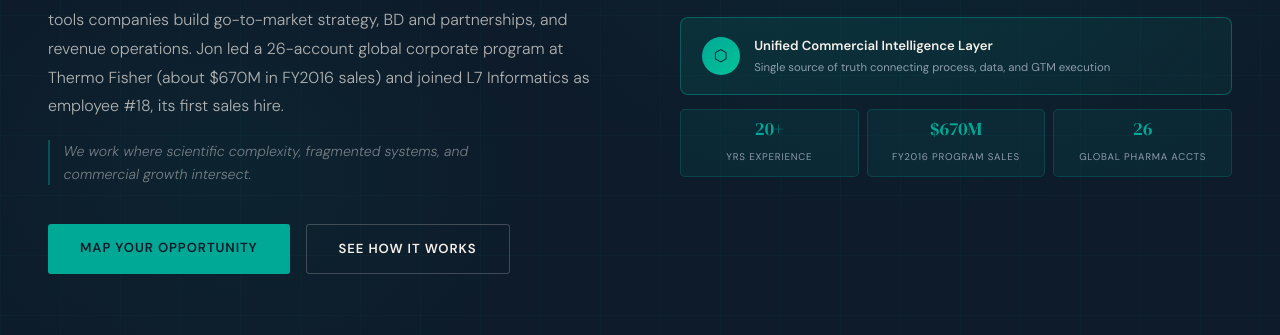
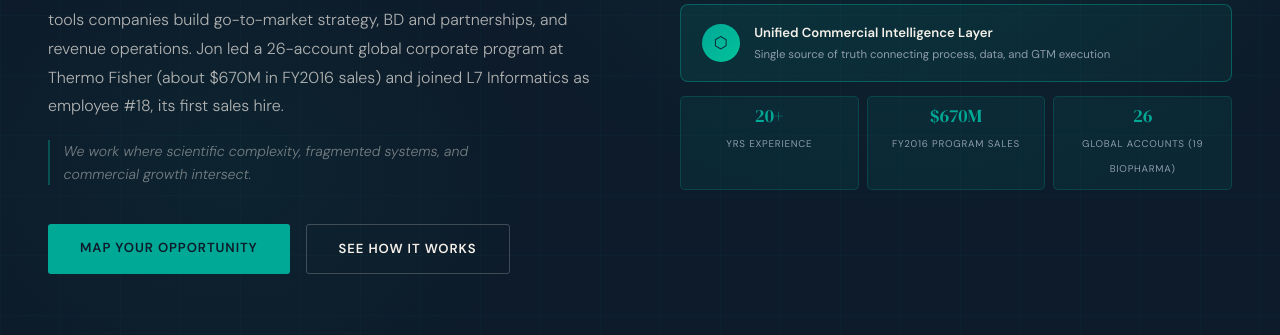
Before and after one commit to jonstacks-commits/stacksadvisory, a plain HTML site: page index.html in a window 1280 px wide. Shown: the part 465-800 px from the top of the page. Drawn offline with Linux system fonts and the light colour scheme.

Commit message:
Relabel 26-account stat: 19 of 26 are biopharma
Co-Authored-By: Claude Sonnet 5.5 <noreply@anthropic.com>
Claude-Session: https://claude.ai/code/session_012M3dDnxDfmZ5ASJkx636NG

```diff
--- a/index.html
+++ b/index.html
@@ -611,7 +611,7 @@ button { font-family: var(--sans); }
       <div class="kpi-chip"><span class="kpi-val">20+</span><span class="kpi-lbl">Yrs Experience</span></div>
       <!-- Source: LSG_Weekly_Strategic_Synergy_Tracker_-_Week_Ending_12_31_16.pdf (Thermo Fisher LSG weekly corporate accounts tracker, week ending 12/31/2016): 26 accounts (19 biopharma, 4 industrial, 3 reference labs); FY2016 YTD about $669.7M at actual rates; +8.6% constant currency vs 6.5% target. Roster cross-checked against LSG_Corp_Accounts_Tracker_1_7_2018_DataPack.xlsx. Aggregates only; no account-level data is published. -->
       <div class="kpi-chip"><span class="kpi-val">$670M</span><span class="kpi-lbl">FY2016 Program Sales</span></div>
-      <div class="kpi-chip"><span class="kpi-val">26</span><span class="kpi-lbl">Global Pharma Accts</span></div>
+      <div class="kpi-chip"><span class="kpi-val">26</span><span class="kpi-lbl">Global Accounts (19 Biopharma)</span></div>
     </div>
   </div>
 </section>
```
Also changed, not shown: intake.html (+1 -1 lines).
